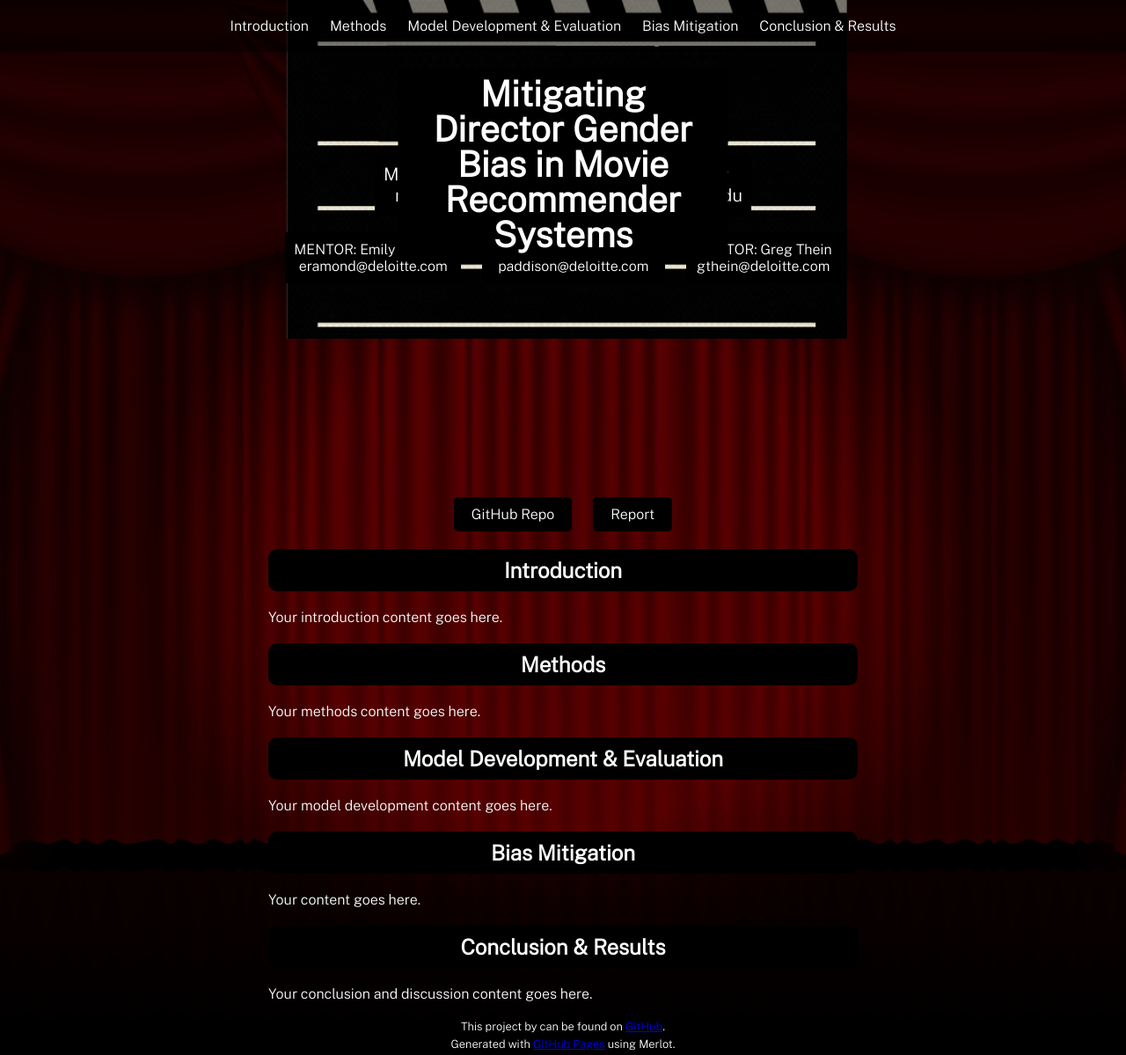
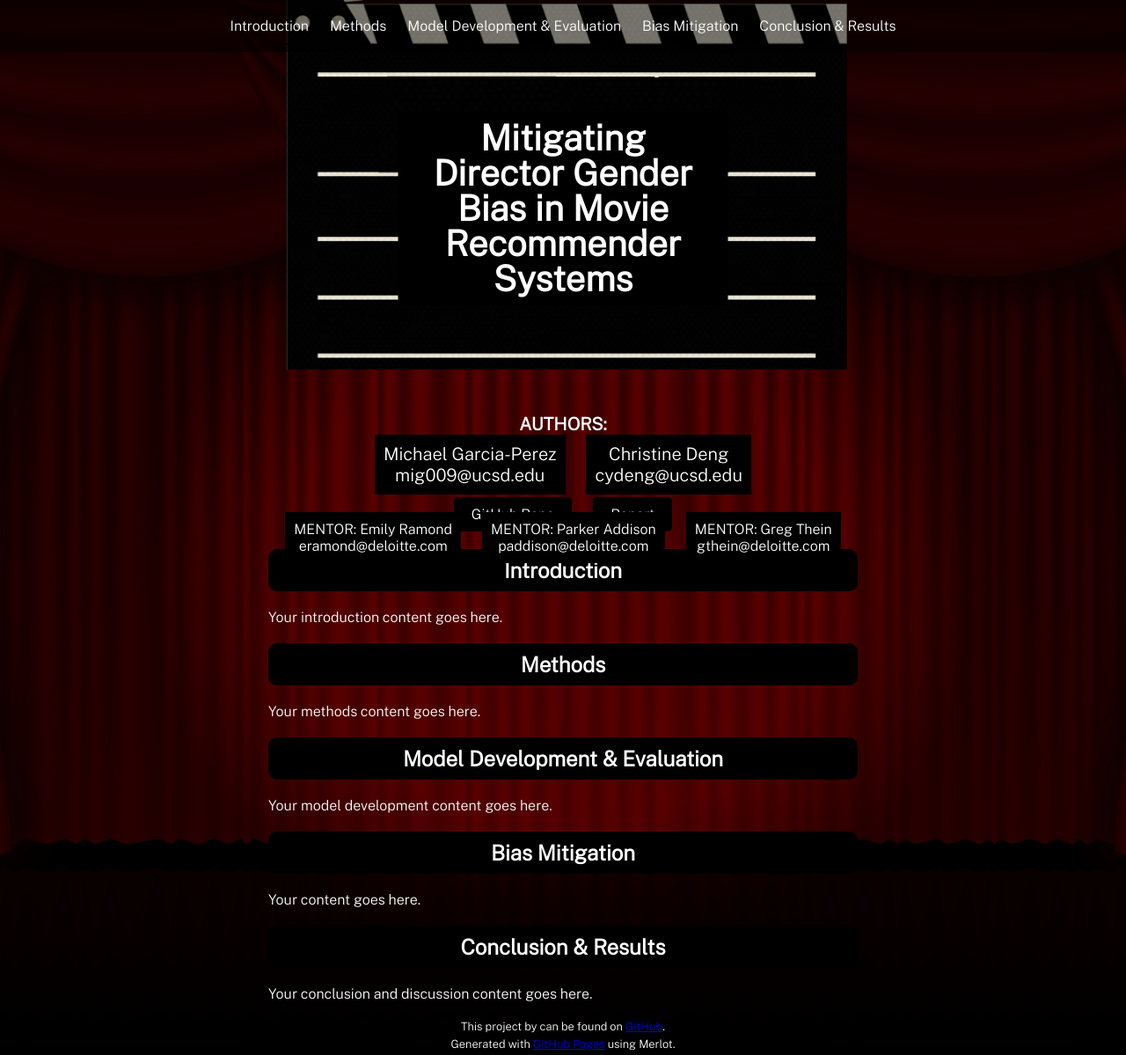
Before and after one commit to michael-garciaperez/DSC180A-Methodology-5, a Jekyll site: the page built from index.md, in a window 1280 px wide and 1199 px high. Shown: the whole window at 88% size. Built offline with Jekyll 4.4.1, drawn with Linux system fonts in a browser that asks for light colours.

Commit message:
Update style.scss

```diff
--- a/assets/css/style.scss
+++ b/assets/css/style.scss
@@ -29,7 +29,7 @@ header {
 
 header h1 {
   position: absolute;
-  top: 50px; /* Adjusted margin-top for the title */
+  top: 100px; /* Adjusted margin-top for the title */
   left: 50%;
   transform: translateX(-50%);
   font-size: 2.5em;
@@ -49,12 +49,12 @@ header h1 {
   width: 100%;
   max-width: 670px;
   height: 500px;
-  margin-top: -135px; /* Adjusted margin-top */
+  margin-top: -100px; /* Adjusted margin-top for the clapboard image */
 }
 
 .author-mentor-container {
   text-align: center;
-  margin-top: -250px; /* Adjusted margin-top for the names */
+  margin-top: 50px; /* Adjusted margin-top for the author names */
 }
 
 .author-mentor-container p {
```
